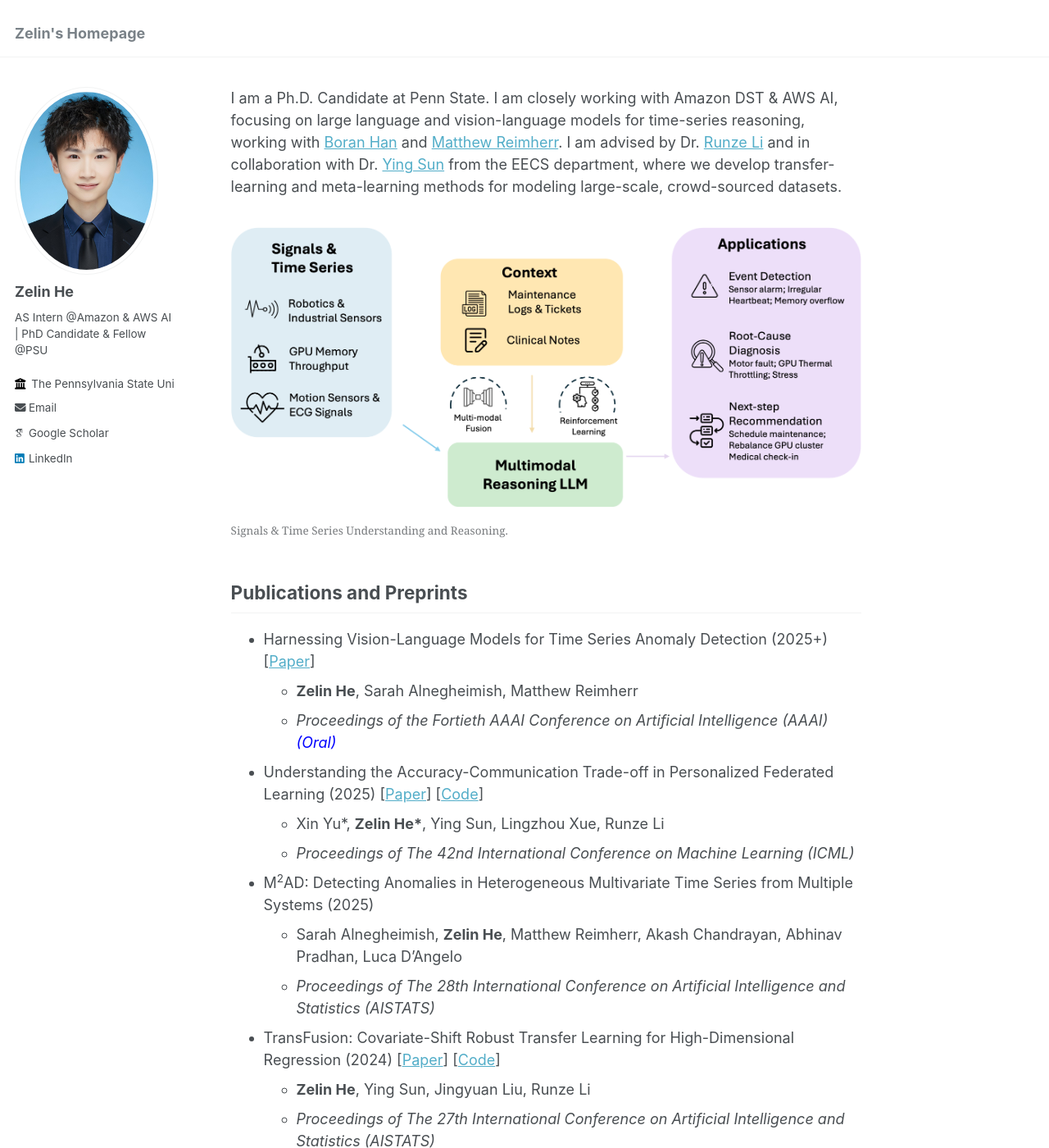
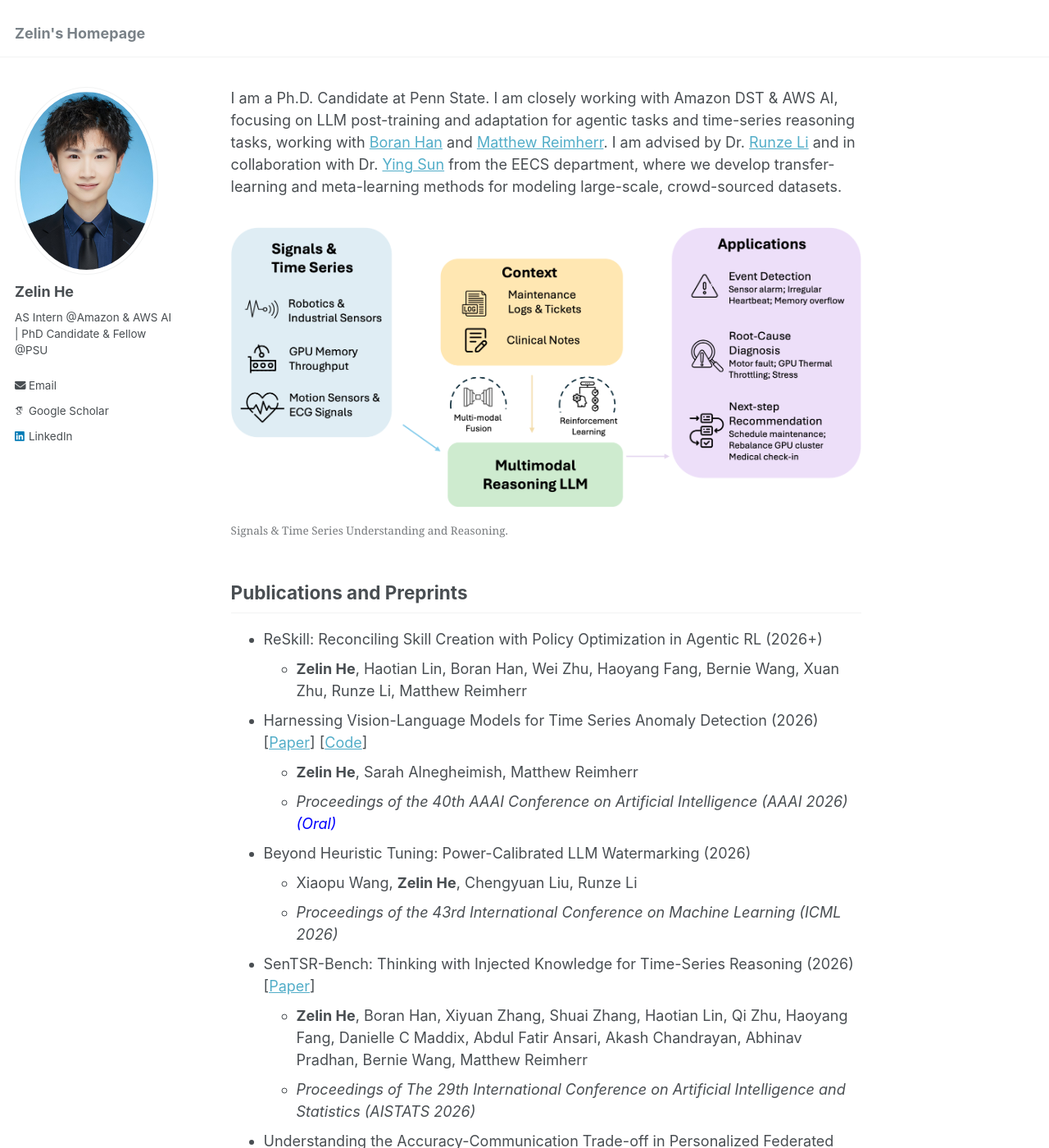
Before and after one commit to ZLHe0/zelinhe.github.io, a Jekyll site: the page built from _pages/about.md, in a window 1280 px wide and 1400 px high. Shown: the whole window at 82% size. Built offline with Jekyll 4.4.1, drawn with Linux system fonts in a browser that asks for light colours; some web fonts are replaced; some of the changed text lies outside the part shown.

Commit message:
Update publications and bio
- Update bio to focus on LLM post-training and agentic tasks
- Add ReSkill (ICML/agentic RL, 2026+), AAAI 2026 VLM4TS (Oral) with code link, ICML 2026 watermarking, AISTATS 2026 SenTSR-Bench, JMLR fused-regularizer paper
- Remove employer field from sidebar

Co-Authored-By: Claude Sonnet 4.6 <noreply@anthropic.com>

```diff
--- a/_config.yml
+++ b/_config.yml
@@ -27,7 +27,7 @@ author:
   pronouns         : # example: "she/her"
   bio              : "AS Intern @Amazon & AWS AI | PhD Candidate & Fellow @PSU"
   location         :
-  employer         : "The Pennsylvania State University"
+  employer         :
   uri              : # URL
   email            : "zlhe@psu.edu"
 
--- a/_pages/about.md
+++ b/_pages/about.md
@@ -7,7 +7,7 @@ redirect_from:
   - /about.html
 ---
 
-I am a Ph.D. Candidate at Penn State. I am closely working with Amazon DST & AWS AI, focusing on large language and vision-language models for time-series reasoning, working with [Boran Han](https://boranhan.github.io/) and [Matthew Reimherr](https://mreimherr.github.io/). I am advised by Dr. [Runze Li](https://runzelipsu.github.io/) and in collaboration with Dr. [Ying Sun](https://ysunac.github.io/) from the EECS department, where we develop transfer-learning and meta-learning methods for modeling large-scale, crowd-sourced datasets.
+I am a Ph.D. Candidate at Penn State. I am closely working with Amazon DST & AWS AI, focusing on LLM post-training and adaptation for agentic tasks and time-series reasoning tasks, working with [Boran Han](https://boranhan.github.io/) and [Matthew Reimherr](https://mreimherr.github.io/). I am advised by Dr. [Runze Li](https://runzelipsu.github.io/) and in collaboration with Dr. [Ying Sun](https://ysunac.github.io/) from the EECS department, where we develop transfer-learning and meta-learning methods for modeling large-scale, crowd-sourced datasets.
 
 <figure>
   <img src="../images/diagram.png" alt="Signals & Time Series Understanding and Reasoning" width="100%">
@@ -15,9 +15,20 @@ I am a Ph.D. Candidate at Penn State. I am closely working with Amazon DST & AWS
 </figure>
 
 ## Publications and Preprints
-- Harnessing Vision-Language Models for Time Series Anomaly Detection (2025+) [[Paper](https://arxiv.org/pdf/2506.06836)]
+- ReSkill: Reconciling Skill Creation with Policy Optimization in Agentic RL (2026+)
+  - **Zelin He**, Haotian Lin, Boran Han, Wei Zhu, Haoyang Fang, Bernie Wang, Xuan Zhu, Runze Li, Matthew Reimherr
+
+- Harnessing Vision-Language Models for Time Series Anomaly Detection (2026) [[Paper](https://arxiv.org/pdf/2506.06836)] [[Code](https://github.com/ZLHe0/VLM4TS)]
   - **Zelin He**, Sarah Alnegheimish, Matthew Reimherr
-  - *Proceedings of the Fortieth AAAI Conference on Artificial Intelligence (AAAI) <span style="color:blue">(Oral)</span>*
+  - *Proceedings of the 40th AAAI Conference on Artificial Intelligence (AAAI 2026) <span style="color:blue">(Oral)</span>*
+
+- Beyond Heuristic Tuning: Power-Calibrated LLM Watermarking (2026)
+  - Xiaopu Wang, **Zelin He**, Chengyuan Liu, Runze Li
+  - *Proceedings of the 43rd International Conference on Machine Learning (ICML 2026)*
+
+- SenTSR-Bench: Thinking with Injected Knowledge for Time-Series Reasoning (2026) [[Paper](https://arxiv.org/abs/2602.19455)]
+  - **Zelin He**, Boran Han, Xiyuan Zhang, Shuai Zhang, Haotian Lin, Qi Zhu, Haoyang Fang, Danielle C Maddix, Abdul Fatir Ansari, Akash Chandrayan, Abhinav Pradhan, Bernie Wang, Matthew Reimherr
+  - *Proceedings of The 29th International Conference on Artificial Intelligence and Statistics (AISTATS 2026)*
 
 - Understanding the Accuracy-Communication Trade-off in Personalized Federated Learning (2025) [[Paper](https://www.arxiv.org/abs/2410.08934)] [[Code](https://github.com/ZLHe0/fedprox-bilevel)]
   - Xin Yu\*, **Zelin He\***, Ying Sun, Lingzhou Xue, Runze Li
@@ -33,6 +44,10 @@ I am a Ph.D. Candidate at Penn State. I am closely working with Amazon DST & AWS
   - *NeurIPS 2024 TSALM Workshop*
 - AdaTrans: Feature-wise and Sample-wise Adaptive Transfer Learning for High-dimensional Regression (2024+) [[Paper](https://arxiv.org/abs/2403.13565)] [[Slides](files/trans-slides.pdf)] [[Poster](files/trans-poster.pdf)] [[Talk (in Chinese)](https://www.xiong99.com.cn/p/t_pc/course_pc_detail/video/v_65fd4c40e4b0d84d784b4b1d)]
   - **Zelin He**, Ying Sun, Jingyuan Liu, Runze Li
+
+- High-dimensional Parameter Transfer With Fused-Regularizer
+  - **Zelin He**, Ying Sun, Jingyuan Liu, Runze Li
+  - *Journal of Machine Learning Research (JMLR)*
 
 >  📧 If you're interested in my research, don't hesitate to send me an email!! Let's chat more about it.
 
```
